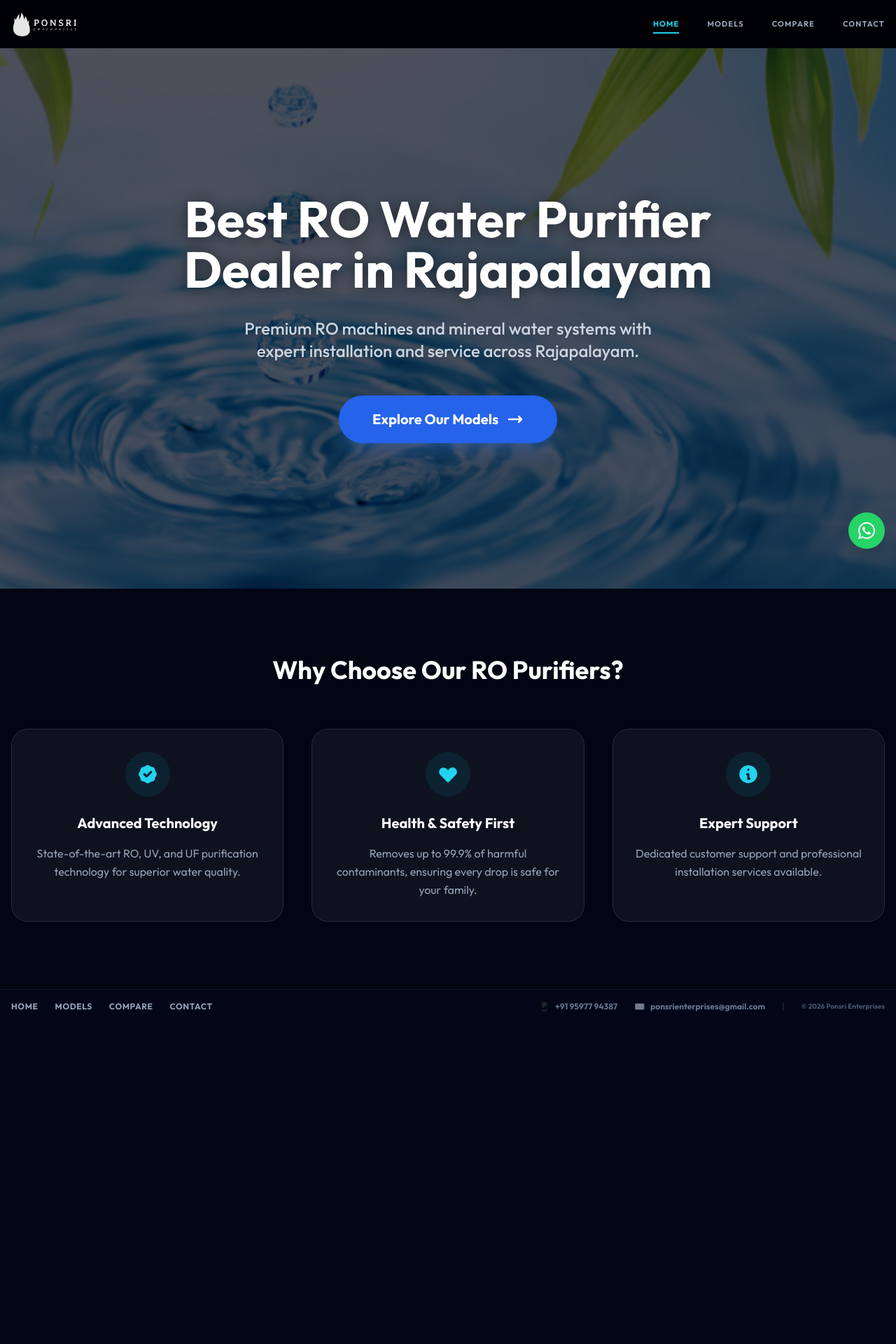
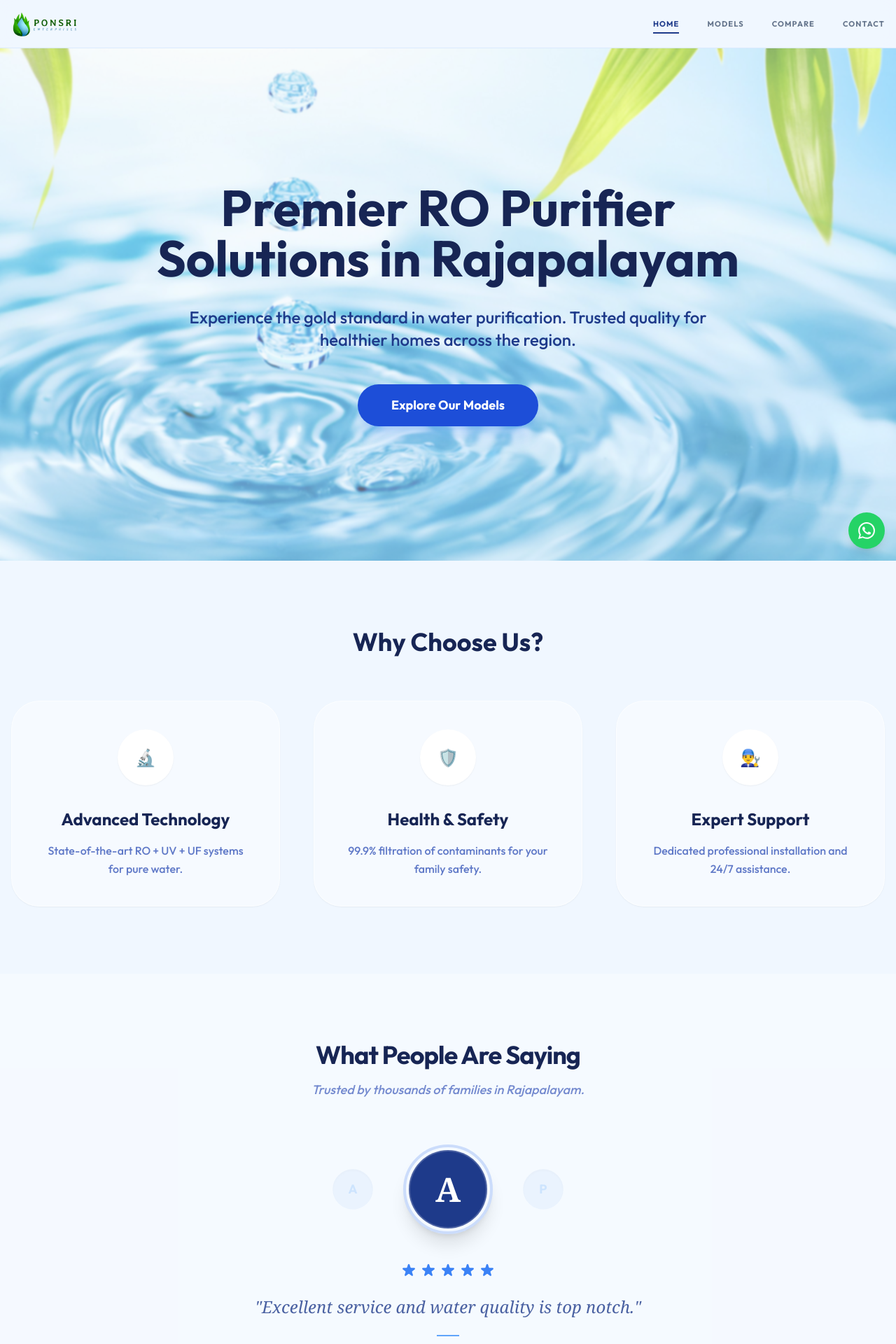
Before and after one commit to Murugavl/RO_Catalog, a React (Vite) app in the folder frontend/: page / in a window 1280 px wide. Shown: the top 1920 px of the page at 70% size. Before the commit the page ends 1462 px from the top, so only its background shows below. Built offline with nearby package versions, Linux system fonts and the light colour scheme; no server answers.

Commit message:
feat: redesign Footer and Header components for improved aesthetics and user experience; update Home page with reviews carousel and enhanced content

```diff
--- a/frontend/src/components/Footer.tsx
+++ b/frontend/src/components/Footer.tsx
@@ -2,27 +2,27 @@ import { Link } from 'react-router-dom';
 
 export default function Footer() {
   return (
-    <footer className="bg-slate-950 border-t border-slate-900 py-4 mt-auto">
-      <div className="container mx-auto px-4 flex flex-col md:flex-row items-center justify-between gap-y-3">
+    <footer className="bg-[#f0f7ff] border-t border-blue-100 py-6 mt-auto">
+      <div className="container mx-auto px-4">
+        <div className="flex flex-row justify-between items-start mb-6">
 
-        <div className="flex flex-wrap justify-center md:justify-start items-center gap-x-6 text-xs font-bold uppercase tracking-wider text-slate-400">
-          <Link to="/" className="hover:text-cyan-400 transition-colors">Home</Link>
-          <Link to="/models" className="hover:text-cyan-400 transition-colors">Models</Link>
-          <Link to="/compare" className="hover:text-cyan-400 transition-colors">Compare</Link>
-          <Link to="/contact" className="hover:text-cyan-400 transition-colors">Contact</Link>
+          {/* Left Side - Simplified Pages Column */}
+          <div className="flex flex-col space-y-1">
+            <Link to="/" className="text-xs font-bold text-slate-700 hover:text-blue-600 transition-colors uppercase tracking-widest">HOME</Link>
+            <Link to="/contact" className="text-xs font-bold text-slate-700 hover:text-blue-600 transition-colors uppercase tracking-widest">CONTACT</Link>
+          </div>
+
+          {/* Right Side - Contact Column */}
+          <div className="flex flex-col space-y-1 text-right">
+            <a href="tel:+919597794387" className="text-xs font-bold text-slate-700 hover:text-blue-600 transition-colors">+91 95977 94387</a>
+            <a href="mailto:ponsrienterprises@gmail.com" className="text-xs font-bold text-slate-700 hover:text-blue-600 transition-colors px-1">ponsrienterprises@gmail.com</a>
+          </div>
         </div>
 
-        <div className="flex flex-col sm:flex-row items-center gap-x-6 gap-y-2 text-xs font-bold text-slate-500">
-          <a href="tel:+919597794387" className="hover:text-cyan-400 transition-colors flex items-center gap-2">
-            <span className="text-cyan-500/50">📱</span> +91 95977 94387
-          </a>
-          <a href="mailto:ponsrienterprises@gmail.com" className="hover:text-cyan-400 transition-colors flex items-center gap-2">
-            <span className="text-cyan-500/50">✉️</span> ponsrienterprises@gmail.com
-          </a>
-          <span className="hidden md:inline text-slate-800">|</span>
-          <span className="text-[10px] text-slate-600">&copy; {new Date().getFullYear()} Ponsri Enterprises</span>
+        <div className="border-t border-blue-100 pt-4 flex flex-col md:flex-row justify-between items-center gap-2">
+          <p className="text-[10px] text-slate-500 font-bold tracking-widest uppercase">&copy; {new Date().getFullYear()} Ponsri Enterprises</p>
+          <p className="text-[10px] text-blue-600/60 font-black tracking-widest uppercase">Designed by MURUGAVEL V</p>
         </div>
-
       </div>
     </footer>
   );
--- a/frontend/src/components/Header.tsx
+++ b/frontend/src/components/Header.tsx
@@ -6,22 +6,22 @@ export default function Header() {
 
   const getNavClass = ({ isActive }: { isActive: boolean }) =>
     `transition-all duration-300 font-bold text-[11px] uppercase tracking-widest pb-1 border-b-2 block md:inline-block ${isActive
-      ? 'text-cyan-400 border-cyan-400'
-      : 'text-slate-400 border-transparent hover:text-white hover:border-slate-700'
+      ? 'text-blue-900 border-blue-900'
+      : 'text-slate-500 border-transparent hover:text-blue-900 hover:border-blue-900'
     }`;
 
   const closeMenu = () => setIsOpen(false);
 
   return (
-    <header className="sticky top-0 z-50 transition-all duration-300 bg-black/80 backdrop-blur-xl border-b border-white/5 relative">
+    <header className="sticky top-0 z-50 transition-all duration-300 bg-[#f0f7ff]/90 backdrop-blur-md border-b border-blue-100 relative">
       <div className="container mx-auto px-4 py-4">
         <div className="flex items-center justify-between">
           <Link to="/" className="flex items-center hover:opacity-80 transition group" onClick={closeMenu}>
-            <img src="/ponsri-logo.png" alt="Ponsri Enterprises" className="h-[30px] md:h-[36px] w-auto brightness-0 invert opacity-90 group-hover:opacity-100 transition-all" />
+            <img src="/ponsri-logo.png" alt="Ponsri Enterprises" className="h-[30px] md:h-[36px] w-auto transition-transform duration-300 group-hover:scale-105" />
           </Link>
 
           <button
-            className="md:hidden text-slate-300 focus:outline-none p-1"
+            className="md:hidden text-slate-800 focus:outline-none p-1"
             onClick={() => setIsOpen(!isOpen)}
             aria-label="Toggle Menu"
           >
@@ -34,7 +34,7 @@ export default function Header() {
             </svg>
           </button>
 
-          <nav className={`${isOpen ? 'block' : 'hidden'} md:block absolute md:static top-full left-0 w-full md:w-auto bg-black md:bg-transparent shadow-2xl md:shadow-none border-t md:border-none border-white/5 z-50`}>
+          <nav className={`${isOpen ? 'block' : 'hidden'} md:block absolute md:static top-full left-0 w-full md:w-auto bg-[#fffaf5] md:bg-transparent shadow-xl md:shadow-none border-t md:border-none border-slate-100 z-50`}>
             <ul className="flex flex-col md:flex-row items-center gap-6 md:gap-10 py-8 md:py-0">
               <li>
                 <NavLink to="/" className={getNavClass} end onClick={closeMenu}>
--- a/frontend/src/index.css
+++ b/frontend/src/index.css
@@ -10,8 +10,8 @@ body {
   font-family: 'Outfit', sans-serif;
   -webkit-font-smoothing: antialiased;
   -moz-osx-font-smoothing: grayscale;
-  background-color: #020617;
-  color: #f8fafc;
+  background-color: #f0f7ff;
+  color: #0f172a;
 }
 
 @layer utilities {
--- a/frontend/src/pages/Home.tsx
+++ b/frontend/src/pages/Home.tsx
@@ -1,79 +1,131 @@
+import { useState, useEffect } from 'react';
 import { Link } from 'react-router-dom';
 
+const reviews = [
+  { name: 'Arun Kumar', rating: 5, text: 'Excellent service and water quality is top notch.' },
+  { name: 'Priya S.', rating: 4, text: 'The installation was quick. The machine works perfectly for our borewell water.' },
+  { name: 'Rajesh R.', rating: 5, text: 'Best RO dealer in Rajapalayam. Very professional support.' },
+  { name: 'Meera G.', rating: 4, text: 'Good product, but the maintenance call took a bit of time. Overall happy.' },
+  { name: 'Selvam T.', rating: 5, text: 'Highly recommended. The mineral water taste is amazing.' },
+  { name: 'Anitha K.', rating: 5, text: 'Worth every penny. Safe water for my children.' },
+];
+
 export default function Home() {
+  const [currentSlide, setCurrentSlide] = useState(0);
+
+  useEffect(() => {
+    const timer = setInterval(() => {
+      setCurrentSlide((prev) => (prev + 1) % reviews.length);
+    }, 6000);
+    return () => clearInterval(timer);
+  }, []);
+
+  const nextSlide = () => setCurrentSlide((prev) => (prev + 1) % reviews.length);
+  const prevSlide = () => setCurrentSlide((prev) => (prev - 1 + reviews.length) % reviews.length);
+
+  const getIdx = (offset: number) => (currentSlide + offset + reviews.length) % reviews.length;
+
   return (
-    <div className="min-h-screen">
+    <div className="min-h-screen bg-[#f0f7ff]">
       <section
-        className="py-24 md:py-36 lg:py-52 relative overflow-hidden bg-cover bg-center"
+        className="py-24 md:py-36 lg:py-48 relative overflow-hidden bg-cover bg-center"
         style={{ backgroundImage: "url('/hero-water-bg.jpg')" }}
       >
-        {/* Dark high-contrast overlay */}
-        <div className="absolute inset-0 bg-slate-950/70 backdrop-blur-[1px] z-0"></div>
+        {/* Elegant water overlay */}
+        <div className="absolute inset-0 bg-[#f0f7ff]/40 backdrop-blur-[1px] z-0"></div>
 
         <div className="container mx-auto px-4 text-center relative z-10 transition-all">
-          <h1 className="text-4xl md:text-6xl lg:text-7xl font-extrabold mb-8 leading-tight animate-fade-in-up text-white [text-shadow:_0_1px_20px_rgba(0,0,0,0.5)]">
-            Best RO Water Purifier <br className="hidden md:block" /> Dealer in Rajapalayam
+          <h1 className="text-4xl md:text-6xl lg:text-7xl font-extrabold mb-8 leading-tight text-blue-950">
+            Premier RO Purifier <br className="hidden md:block" /> Solutions in Rajapalayam
           </h1>
-          <p className="text-lg md:text-xl lg:text-2xl mb-12 max-w-3xl mx-auto text-slate-300 font-medium animate-fade-in-up drop-shadow-md" style={{ animationDelay: '0.1s', animationFillMode: 'both' }}>
-            Premium RO machines and mineral water systems with <br className="hidden md:block" /> expert installation and service across Rajapalayam.
+          <p className="text-lg md:text-xl lg:text-2xl mb-12 max-w-3xl mx-auto text-blue-900 font-medium">
+            Experience the gold standard in water purification. Trusted quality for healthier homes across the region.
           </p>
-          <div className="animate-fade-in-up" style={{ animationDelay: '0.2s', animationFillMode: 'both' }}>
+          <div>
             <Link
               to="/models"
-              className="inline-flex items-center justify-center bg-blue-600 hover:bg-blue-700 text-white px-12 py-5 rounded-full font-extrabold shadow-xl shadow-blue-500/20 transition-all duration-300 transform hover:scale-105 text-xl group"
+              className="inline-flex items-center justify-center bg-blue-700 text-white px-12 py-4 rounded-full font-bold shadow-xl shadow-blue-500/20 hover:bg-blue-800 transition-all duration-300 transform hover:scale-105 text-lg"
             >
               Explore Our Models
-              <svg className="w-6 h-6 ml-3 group-hover:translate-x-1 transition-transform" fill="none" stroke="currentColor" viewBox="0 0 24 24">
-                <path strokeLinecap="round" strokeLinejoin="round" strokeWidth="2.5" d="M17 8l4 4m0 0l-4 4m4-4H3" />
-              </svg>
             </Link>
           </div>
         </div>
       </section>
 
-      <section className="py-24 bg-black/20">
+      <section className="py-24">
         <div className="container mx-auto px-4">
-          <h2 className="text-4xl font-extrabold text-center mb-16 text-white">Why Choose Our RO Purifiers?</h2>
-          <div className="grid grid-cols-1 md:grid-cols-3 gap-10">
-            <div className="text-center p-8 bg-white/5 rounded-3xl border border-white/10 hover:bg-white/10 transition-all duration-300">
-              <div className="bg-cyan-500/10 w-16 h-16 rounded-full flex items-center justify-center mx-auto mb-6">
-                <svg className="w-8 h-8 text-cyan-400" fill="currentColor" viewBox="0 0 20 20">
-                  <path fillRule="evenodd" d="M6.267 3.455a3.066 3.066 0 001.745-.723 3.066 3.066 0 013.976 0 3.066 3.066 0 001.745.723 3.066 3.066 0 012.812 2.812c.051.643.304 1.254.723 1.745a3.066 3.066 0 010 3.976 3.066 3.066 0 00-.723 1.745 3.066 3.066 0 01-2.812 2.812 3.066 3.066 0 00-1.745.723 3.066 3.066 0 01-3.976 0 3.066 3.066 0 00-1.745-.723 3.066 3.066 0 01-2.812-2.812 3.066 3.066 0 00-.723-1.745 3.066 3.066 0 010-3.976 3.066 3.066 0 00.723-1.745 3.066 3.066 0 012.812-2.812zm7.44 5.252a1 1 0 00-1.414-1.414L9 10.586 7.707 9.293a1 1 0 00-1.414 1.414l2 2a1 1 0 001.414 0l4-4z" clipRule="evenodd" />
-                </svg>
+          <h2 className="text-4xl font-extrabold text-center mb-16 text-blue-950">Why Choose Us?</h2>
+          <div className="grid grid-cols-1 md:grid-cols-3 gap-12">
+            {[
+              { title: 'Advanced Technology', desc: 'State-of-the-art RO + UV + UF systems for pure water.', iconColor: 'bg-white text-blue-600' },
+              { title: 'Health & Safety', desc: '99.9% filtration of contaminants for your family safety.', iconColor: 'bg-white text-blue-600' },
+              { title: 'Expert Support', desc: 'Dedicated professional installation and 24/7 assistance.', iconColor: 'bg-white text-blue-600' }
+            ].map((item, i) => (
+              <div key={i} className="text-center p-10 bg-white/40 rounded-[2.5rem] shadow-sm border border-white/60 hover:shadow-xl transition-all duration-500">
+                <div className={`${item.iconColor} w-20 h-20 rounded-full flex items-center justify-center mx-auto mb-8 text-2xl shadow-sm`}>
+                  {i === 0 ? '🔬' : i === 1 ? '🛡️' : '👨‍🔧'}
+                </div>
+                <h3 className="text-2xl font-bold mb-4 text-blue-950">{item.title}</h3>
+                <p className="text-blue-800/70 leading-relaxed font-medium">{item.desc}</p>
               </div>
-              <h3 className="text-xl font-bold mb-4 text-white">Advanced Technology</h3>
-              <p className="text-slate-400 leading-relaxed">
-                State-of-the-art RO, UV, and UF purification technology for superior water quality.
-              </p>
+            ))}
+          </div>
+        </div>
+      </section>
+
+      {/* User Reviews Circular Carousel - Smaller Circles */}
+      <section className="py-24 bg-white/30 relative group">
+        <div className="container mx-auto px-4 text-center">
+          <h2 className="text-4xl font-extrabold mb-4 text-blue-950 tracking-tight">What People Are Saying</h2>
+          <p className="text-lg text-blue-800/60 mb-16 font-medium italic">Trusted by thousands of families in Rajapalayam.</p>
+
+          <div className="relative max-w-4xl mx-auto">
+            {/* Arrows */}
+            <button onClick={prevSlide} className="absolute left-0 top-[30%] -translate-y-1/2 bg-white w-10 h-10 rounded-full shadow-md flex items-center justify-center text-blue-400 hover:text-blue-600 transition-all opacity-0 group-hover:opacity-100 z-20"><svg className="w-5 h-5" fill="none" stroke="currentColor" viewBox="0 0 24 24"><path strokeLinecap="round" strokeLinejoin="round" strokeWidth="3" d="M15 19l-7-7 7-7"/></svg></button>
+            <button onClick={nextSlide} className="absolute right-0 top-[30%] -translate-y-1/2 bg-white w-10 h-10 rounded-full shadow-md flex items-center justify-center text-blue-400 hover:text-blue-600 transition-all opacity-0 group-hover:opacity-100 z-20"><svg className="w-5 h-5" fill="none" stroke="currentColor" viewBox="0 0 24 24"><path strokeLinecap="round" strokeLinejoin="round" strokeWidth="3" d="M9 5l7 7-7 7"/></svg></button>
+
+            {/* Circular Profiles Row - Smaller w-28 and w-16 */}
+            <div className="flex items-center justify-center gap-6 md:gap-10 mb-10">
+              {/* Prev User */}
+              <div className="hidden md:flex w-16 h-16 rounded-full bg-blue-100 items-center justify-center text-xl font-bold text-blue-300 opacity-40 transform scale-90 transition-all shadow-inner">
+                {reviews[getIdx(-1)].name.charAt(0)}
+              </div>
+
+              {/* Current User */}
+              <div className="w-28 h-28 md:w-32 md:h-32 rounded-full border-4 border-blue-600/20 relative p-1 shadow-xl transition-all duration-500 transform hover:scale-105">
+                <div className="w-full h-full rounded-full bg-blue-900 flex items-center justify-center text-4xl md:text-5xl font-serif font-black text-white border-2 border-white/20">
+                  {reviews[getIdx(0)].name.charAt(0)}
+                </div>
+              </div>
+
+              {/* Next User */}
+              <div className="hidden md:flex w-16 h-16 rounded-full bg-blue-100 items-center justify-center text-xl font-bold text-blue-300 opacity-40 transform scale-90 transition-all shadow-inner">
+                {reviews[getIdx(1)].name.charAt(0)}
+              </div>
             </div>
 
-            <div className="text-center p-8 bg-white/5 rounded-3xl border border-white/10 hover:bg-white/10 transition-all duration-300">
-              <div className="bg-cyan-500/10 w-16 h-16 rounded-full flex items-center justify-center mx-auto mb-6">
-                <svg className="w-8 h-8 text-cyan-400" fill="currentColor" viewBox="0 0 20 20">
-                  <path fillRule="evenodd" d="M3.172 5.172a4 4 0 015.656 0L10 6.343l1.172-1.171a4 4 0 115.656 5.656L10 17.657l-6.828-6.829a4 4 0 010-5.656z" clipRule="evenodd" />
-                </svg>
+            {/* Content Section */}
+            <div className="max-w-2xl mx-auto">
+              {/* Stars - Cyan/Blue themed */}
+              <div className="flex justify-center gap-1 mb-6 text-blue-500">
+                {[...Array(5)].map((_, i) => (
+                  <svg key={i} className={`w-6 h-6 ${i < reviews[getIdx(0)].rating ? 'fill-current' : 'text-blue-100'}`} viewBox="0 0 20 20"><path d="M9.049 2.927c.3-.921 1.603-.921 1.902 0l1.07 3.292a1 1 0 00.95.69h3.462c.969 0 1.371 1.24.588 1.81l-2.8 2.034a1 1 0 00-.364 1.118l1.07 3.292c.3.921-.755 1.688-1.54 1.118l-2.8-2.034a1 1 0 00-1.175 0l-2.8 2.034c-.784.57-1.838-.197-1.539-1.118l1.07-3.292a1 1 0 00-.364-1.118L2.98 8.72c-.783-.57-.38-1.81.588-1.81h3.461a1 1 0 00.951-.69l1.07-3.292z"/></svg>
+                ))}
               </div>
-              <h3 className="text-xl font-bold mb-4 text-white">Health & Safety First</h3>
-              <p className="text-slate-400 leading-relaxed">
-                Removes up to 99.9% of harmful contaminants, ensuring every drop is safe for your family.
-              </p>
-            </div>
 
-            <div className="text-center p-8 bg-white/5 rounded-3xl border border-white/10 hover:bg-white/10 transition-all duration-300">
-              <div className="bg-cyan-500/10 w-16 h-16 rounded-full flex items-center justify-center mx-auto mb-6">
-                <svg className="w-8 h-8 text-cyan-400" fill="currentColor" viewBox="0 0 20 20">
-                  <path fillRule="evenodd" d="M18 10a8 8 0 11-16 0 8 8 0 0116 0zm-7-4a1 1 0 11-2 0 1 1 0 012 0zM9 9a1 1 0 000 2v3a1 1 0 001 1h1a1 1 0 100-2v-3a1 1 0 00-1-1H9z" clipRule="evenodd" />
-                </svg>
+              <div className="min-h-[140px]">
+                <p className="text-xl md:text-2xl text-blue-900/80 italic font-serif leading-relaxed mb-6 transition-all duration-700">
+                  "{reviews[getIdx(0)].text}"
+                </p>
+                <div className="h-[2px] w-8 bg-blue-400 mx-auto mb-4"></div>
+                <h4 className="text-base font-black text-blue-800 tracking-[0.2em] uppercase">
+                   {reviews[getIdx(0)].name}
+                </h4>
               </div>
-              <h3 className="text-xl font-bold mb-4 text-white">Expert Support</h3>
-              <p className="text-slate-400 leading-relaxed">
-                Dedicated customer support and professional installation services available.
-              </p>
             </div>
           </div>
         </div>
       </section>
-
     </div>
   );
 }
```
